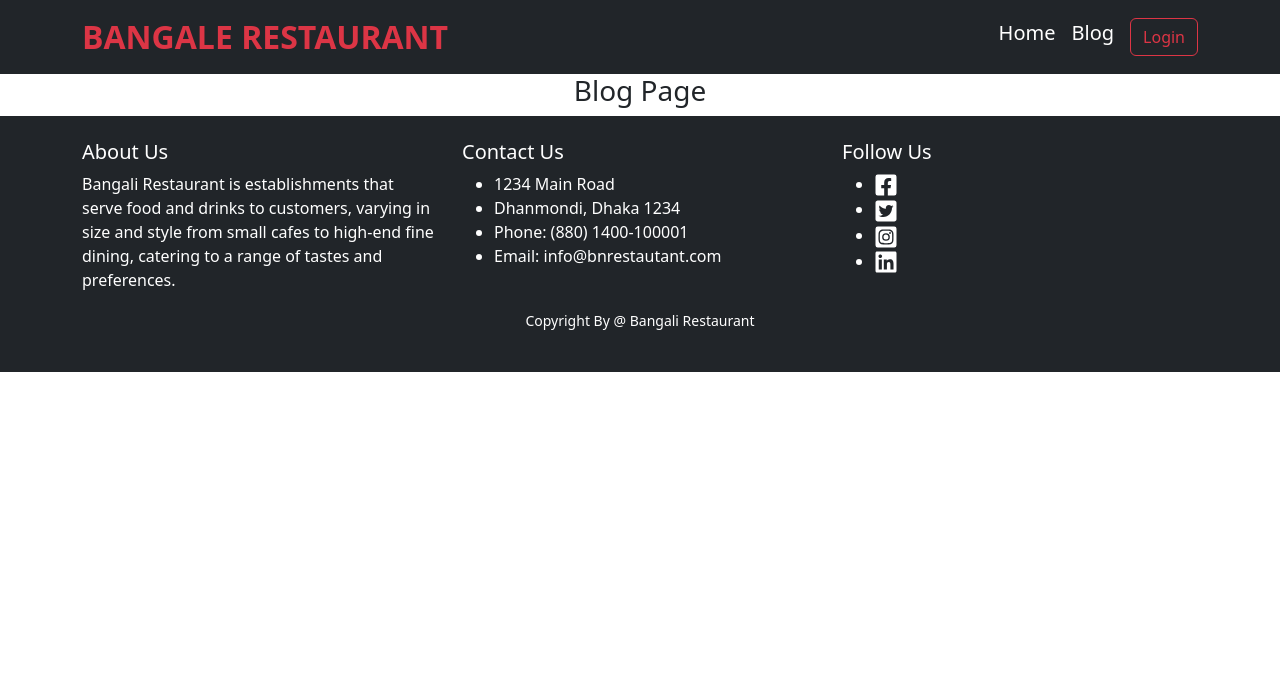
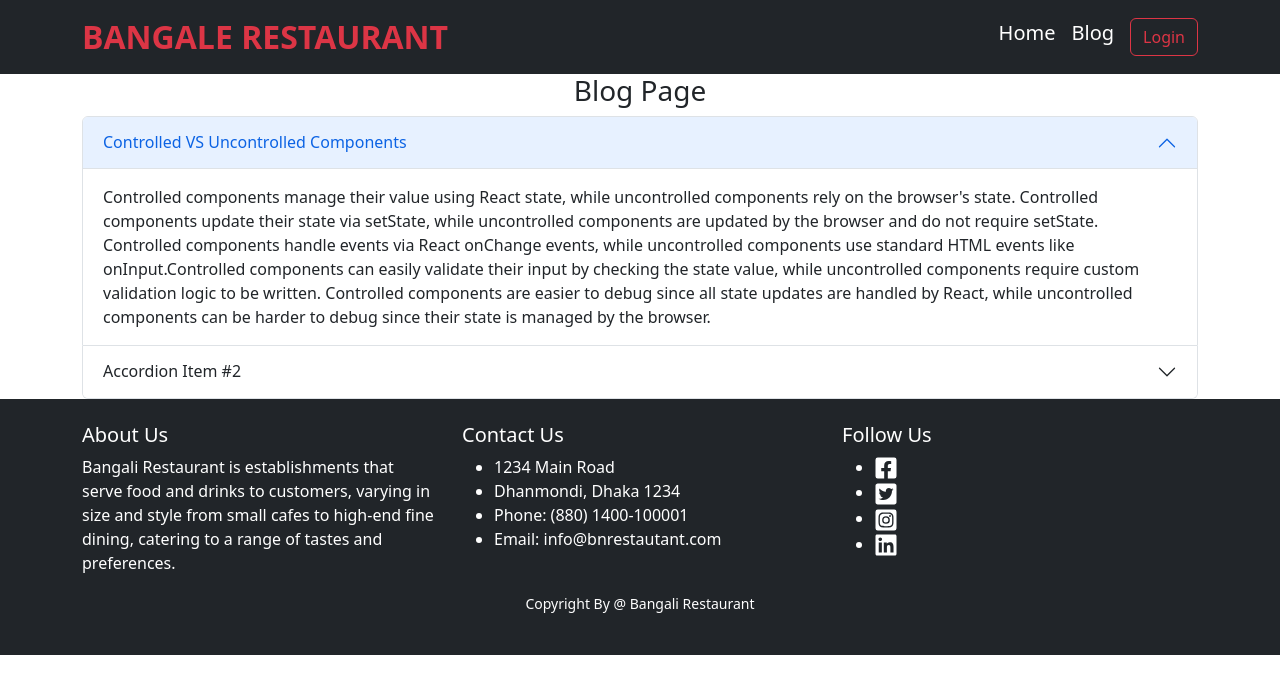
Before and after one commit to Zihanur/Bangale-Restaurant, a React (Vite) app: page /blog in a window 1280 px wide. Shown: the top 694 px of the page. Built offline with nearby package versions, Linux system fonts and the light colour scheme; no server answers.

Commit message:
Added 404 Error Page

```diff
--- a/src/pages/Blog/Blog.jsx
+++ b/src/pages/Blog/Blog.jsx
@@ -1,10 +1,24 @@
-import React from 'react';
-import { Container } from 'react-bootstrap';
+import React from "react";
+import { Accordion, Container } from "react-bootstrap";
 
 const Blog = () => {
   return (
     <Container>
-      <h3 className='text-center'>Blog Page</h3>
+      <h3 className="text-center">Blog Page</h3>
+      <Accordion defaultActiveKey="0">
+        <Accordion.Item eventKey="0">
+          <Accordion.Header>Controlled VS Uncontrolled Components</Accordion.Header>
+          <Accordion.Body>
+          Controlled components manage their value using React state, while uncontrolled components rely on the browser's state.  Controlled components update their state via setState, while uncontrolled components are updated by the browser and do not require setState. Controlled components handle events via React onChange events, while uncontrolled components use standard HTML events like onInput.Controlled components can easily validate their input by checking the state value, while uncontrolled components require custom validation logic to be written. Controlled components are easier to debug since all state updates are handled by React, while uncontrolled components can be harder to debug since their state is managed by the browser.
+          </Accordion.Body>
+        </Accordion.Item>
+        <Accordion.Item eventKey="1">
+          <Accordion.Header>Accordion Item #2</Accordion.Header>
+          <Accordion.Body>
+
+          </Accordion.Body>
+        </Accordion.Item>
+      </Accordion>
     </Container>
   );
 };
--- a/src/pages/ErrorPage/ErrorPage.jsx
+++ b/src/pages/ErrorPage/ErrorPage.jsx
@@ -1,14 +1,19 @@
 import React from "react";
+import { Container } from "react-bootstrap";
+import { useRouteError } from "react-router-dom";
 
 const ErrorPage = () => {
+  const {error, status} = useRouteError();
   return (
-    <div>
+    <Container className="text-center">
       <h1>Oops!</h1>
-      <p>Sorry, an unexpected error has occurred.</p>
-      <p>
-        <>{error.statusText || error.message}</>
+      {
+        error && <img className="fluid" style={{height:"400px", width:"650px"}} src="https://images.pexels.com/photos/1888015/pexels-photo-1888015.jpeg?auto=compress&cs=tinysrgb&w=1260&h=750&dpr=2" alt="Error Image" />
+      }
+      <p className="fs-4 text-danger mt-5">
+        <>{"Error Message: "}{error.statusText || error.message}</>
       </p>
-    </div>
+    </Container>
   );
 };
 
--- a/src/pages/Shared/Header/Header.jsx
+++ b/src/pages/Shared/Header/Header.jsx
@@ -1,12 +1,12 @@
 import React, { useContext } from "react";
 import { Button, Container, Nav, Navbar } from "react-bootstrap";
-import { Link } from "react-router-dom";
+import { Link, NavLink } from "react-router-dom";
 import { FaUserCircle } from "react-icons/fa";
 import { AuthContext } from "../../../Providers/AuthProviders/AuthProviders";
 
 const Header = () => {
   const { user, logOut } = useContext(AuthContext);
-  console.log(user)
+
   const handleLogOut = () => {
     logOut()
       .then(() => {
@@ -29,18 +29,18 @@ const Header = () => {
           className="justify-content-end "
         >
           <Nav className="">
-            <Link
+            <NavLink
               to={"/"}
               className="text-white text-decoration-none fs-5 ms-3"
             >
               Home
-            </Link>
-            <Link
+            </NavLink>
+            <NavLink
               to={"/blog"}
               className="text-white text-decoration-none fs-5 ms-3"
             >
               Blog
-            </Link>
+            </NavLink>
             {user ? (
               <>
                 <Link to={"/profile"}>
```
